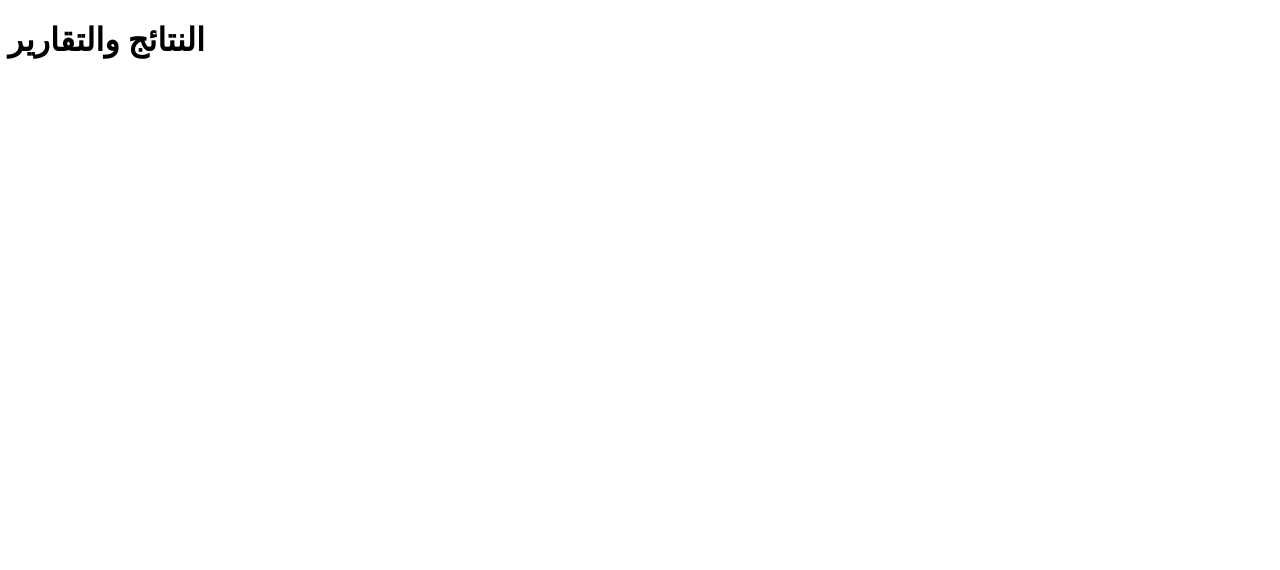
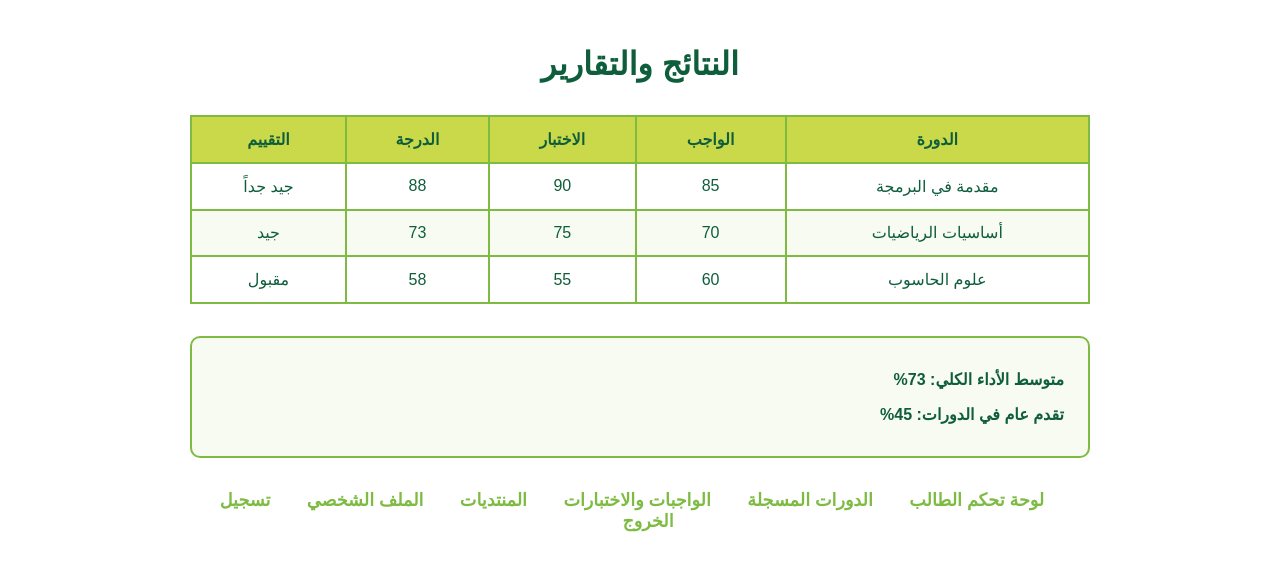
Before and after one commit to sabri-alhammadi/University-, a plain HTML site: page grades.html in a window 1280 px wide. Drawn offline with Linux system fonts and the light colour scheme.

Commit message:
Update grades.html

```diff
--- a/grades.html
+++ b/grades.html
@@ -1 +1,126 @@
-<!DOCTYPE html><html lang='ar'><head><meta charset='UTF-8'><title>النتائج</title></head><body><h1>النتائج والتقارير</h1></body></html>
+<!DOCTYPE html>
+<html lang="ar" dir="rtl">
+<head>
+<meta charset="UTF-8" />
+<meta name="viewport" content="width=device-width, initial-scale=1" />
+<title>النتائج والتقارير - نظام LMS</title>
+<style>
+  :root {
+    --dark-green: #0F5E3B;
+    --lime-green: #7DBB43;
+    --light-lime-green: #C9D94A;
+    --white-color: #FFFFFF;
+  }
+  body {
+    margin: 0; font-family: Arial, sans-serif;
+    background: var(--white-color);
+    color: var(--dark-green);
+    padding: 1.5rem 2rem;
+    max-width: 900px;
+    margin: 0 auto;
+  }
+  h1 {
+    text-align: center;
+    font-weight: 700;
+    margin-bottom: 2rem;
+  }
+  table {
+    width: 100%;
+    border-collapse: collapse;
+  }
+  th, td {
+    border: 2px solid var(--lime-green);
+    padding: 0.8rem 1rem;
+    text-align: center;
+  }
+  th {
+    background-color: var(--light-lime-green);
+    font-weight: 700;
+  }
+  tr:nth-child(even) {
+    background-color: #f7fbf1;
+  }
+  .summary {
+    margin-top: 2rem;
+    background: #f8fbf1;
+    border: 2px solid var(--lime-green);
+    border-radius: 10px;
+    padding: 1rem 1.5rem;
+    font-weight: 600;
+  }
+  nav {
+    margin-top: 2rem;
+    text-align: center;
+  }
+  nav a {
+    margin: 0 1rem;
+    color: var(--lime-green);
+    font-weight: 700;
+    text-decoration: none;
+    font-size: 1.1rem;
+  }
+  nav a:hover {
+    text-decoration: underline;
+  }
+  @media (max-width: 600px) {
+    body {
+      padding: 1rem;
+    }
+    th, td {
+      padding: 0.5rem 0.7rem;
+    }
+  }
+</style>
+</head>
+<body>
+  <h1>النتائج والتقارير</h1>
+  <table>
+    <thead>
+      <tr>
+        <th>الدورة</th>
+        <th>الواجب</th>
+        <th>الاختبار</th>
+        <th>الدرجة</th>
+        <th>التقييم</th>
+      </tr>
+    </thead>
+    <tbody>
+      <tr>
+        <td>مقدمة في البرمجة</td>
+        <td>85</td>
+        <td>90</td>
+        <td>88</td>
+        <td>جيد جداً</td>
+      </tr>
+      <tr>
+        <td>أساسيات الرياضيات</td>
+        <td>70</td>
+        <td>75</td>
+        <td>73</td>
+        <td>جيد</td>
+      </tr>
+      <tr>
+        <td>علوم الحاسوب</td>
+        <td>60</td>
+        <td>55</td>
+        <td>58</td>
+        <td>مقبول</td>
+      </tr>
+    </tbody>
+  </table>
+
+  <div class="summary">
+    <p>متوسط الأداء الكلي: 73%</p>
+    <p>تقدم عام في الدورات: 45%</p>
+  </div>
+
+  <nav>
+    <a href="student_dashboard.html">لوحة تحكم الطالب</a>
+    <a href="courses.html">الدورات المسجلة</a>
+    <a href="assignments.html">الواجبات والاختبارات</a>
+    <a href="forums.html">المنتديات</a>
+    <a href="profile.html">الملف الشخصي</a>
+    <a href="login.html">تسجيل الخروج</a>
+  </nav>
+</body>
+</html>
```
